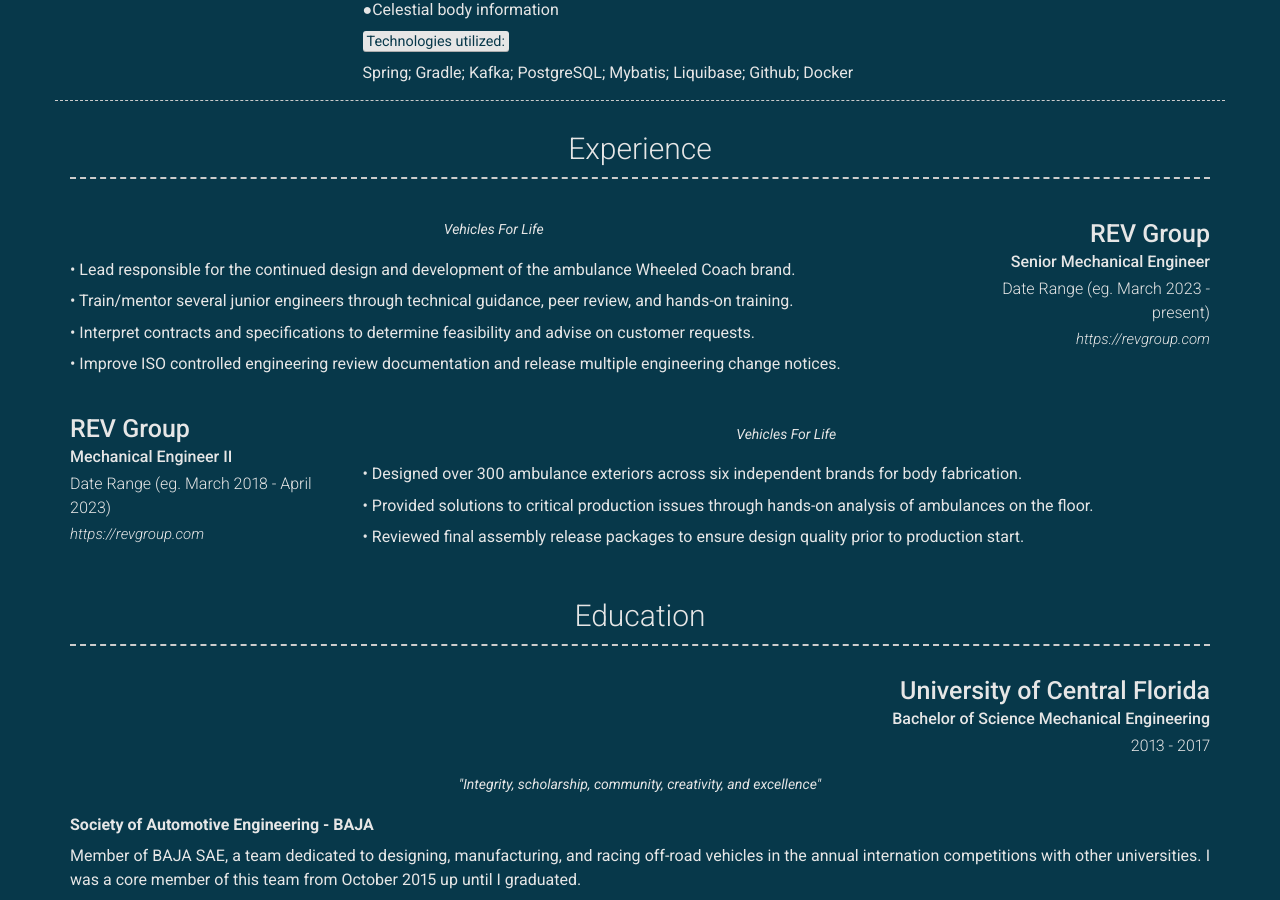
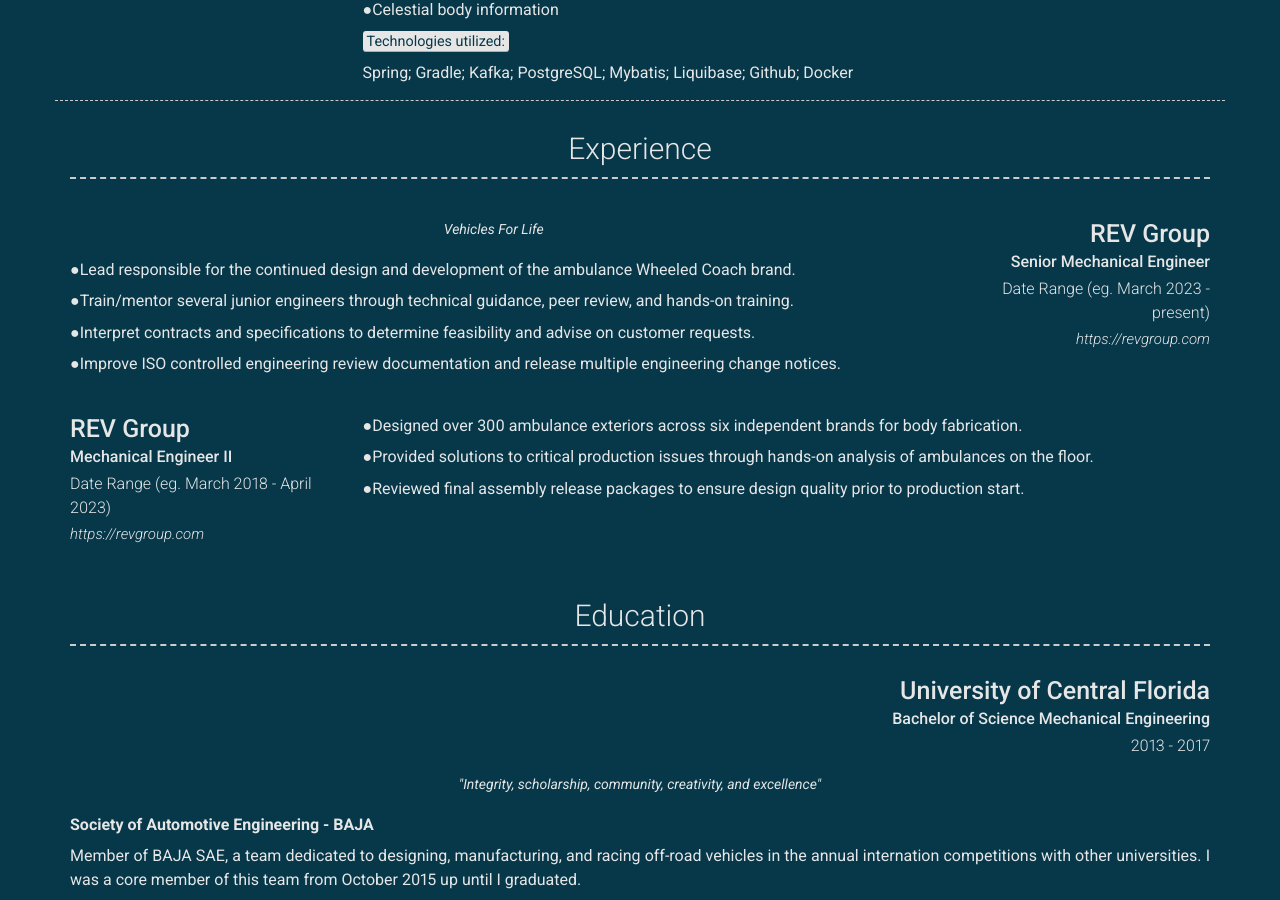
Before and after one commit to Daniel-J-Mason/Daniel-J-Mason.github.io, a Jekyll site: the page built from index.md, in a window 1280 px wide and 900 px high, scrolled down 3415 px. Built offline with Jekyll 4.4.1, drawn with Linux system fonts in a browser that asks for light colours; nearby versions of some CDN libraries.

Commit message:
Experience bullet point formatting

```diff
--- a/_config.yml
+++ b/_config.yml
@@ -223,27 +223,26 @@
         quote: >
           Vehicles For Life
         description: | # this will include new lines to allow paragraphs
-          • Lead responsible for the continued design and development of the ambulance Wheeled Coach brand.
+          ●Lead responsible for the continued design and development of the ambulance Wheeled Coach brand.
 
-          • Train/mentor several junior engineers through technical guidance, peer review, and hands-on training.
+          ●Train/mentor several junior engineers through technical guidance, peer review, and hands-on training.
 
-          • Interpret contracts and specifications to determine feasibility and advise on customer requests.
+          ●Interpret contracts and specifications to determine feasibility and advise on customer requests.
 
-          • Improve ISO controlled engineering review documentation and release multiple engineering change notices.
+          ●Improve ISO controlled engineering review documentation and release multiple engineering change notices.
 
       - layout: left
         title: REV Group
         sub_title: Mechanical Engineer II
         caption: Date Range (eg. March 2018 - April 2023)
         link: https://revgroup.com
-        quote: >
-          Vehicles For Life
+        quote:
         description: | # this will include new lines to allow paragraphs
-          • Designed over 300 ambulance exteriors across six independent brands for body fabrication.
+          ●Designed over 300 ambulance exteriors across six independent brands for body fabrication.
 
-          • Provided solutions to critical production issues through hands-on analysis of ambulances on the floor.
+          ●Provided solutions to critical production issues through hands-on analysis of ambulances on the floor.
 
-          • Reviewed final assembly release packages to ensure design quality prior to production start.
+          ●Reviewed final assembly release packages to ensure design quality prior to production start.
 
   - title: Education
     layout: list
```
